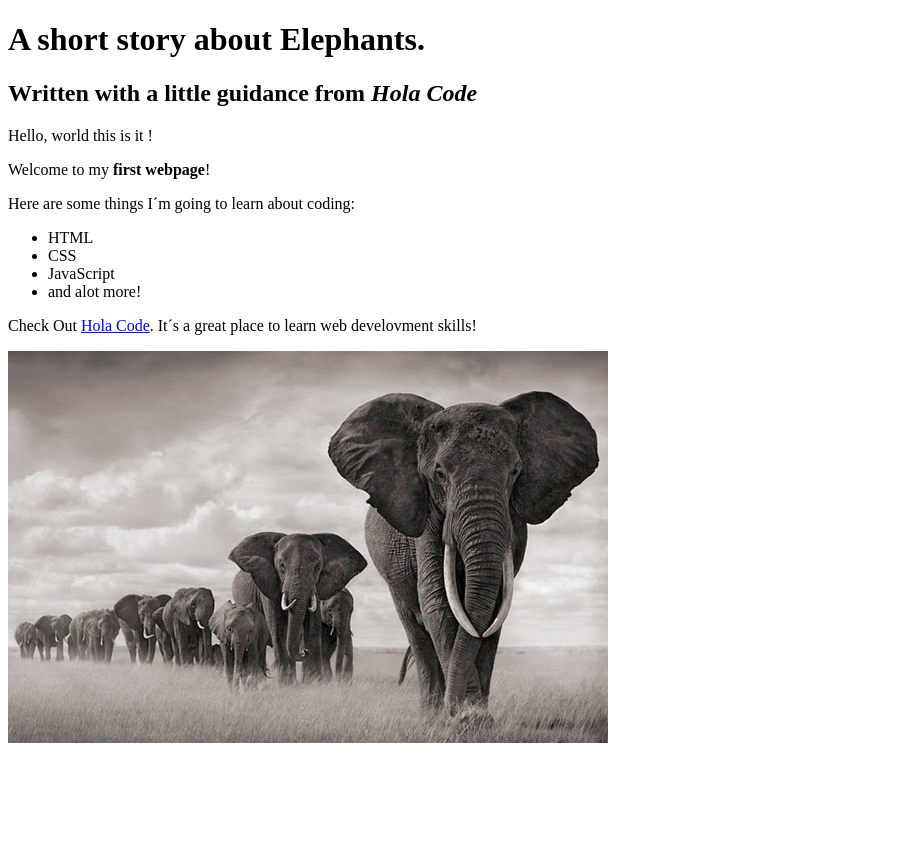
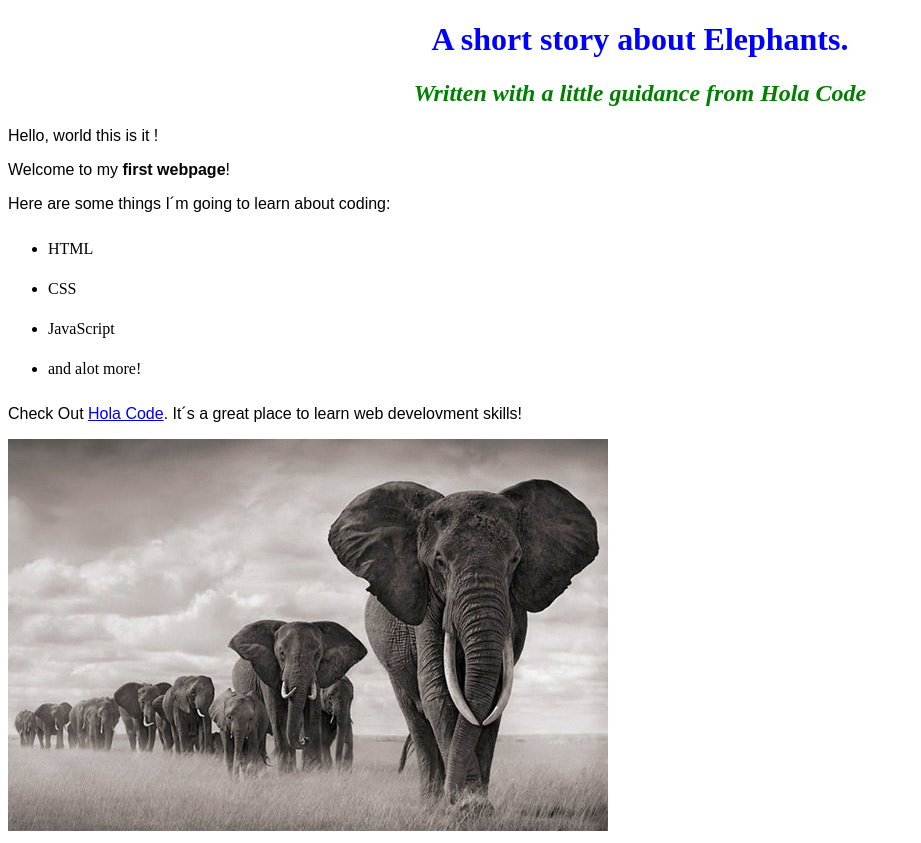
Before and after one commit to abimaelhernandez/abimaelhernandez.github.io, a plain HTML site: page index.html in a window 1280 px wide. Shown: the whole page, without its empty margins (0-921 px from the left). Before the commit the page ends 800 px from the top, so only its background shows below. Drawn offline with Linux system fonts and the light colour scheme.

Commit message:
added some color

```diff
--- /dev/null
+++ b/css/styles.css
@@ -0,0 +1,15 @@
+h1 {
+  color: blue;
+  text-align:center ;
+}
+h2 {
+  color: green;
+  font-style: italic;
+  text-align: center;
+}
+p {
+  font-family: sans-serif;
+}
+ul {
+  line-height: 40px;
+  }
--- a/index.html
+++ b/index.html
@@ -2,6 +2,7 @@
 <html>
   <head>
     <title>My first web page</title>
+    <link href="css/styles.css" rel="stylesheet" type="text/css">
   </head>
   <body>
     <h1>A short story about Elephants.</h1>
```
Also changed, not shown: my-first-webpage.html (+1 -0 lines).
